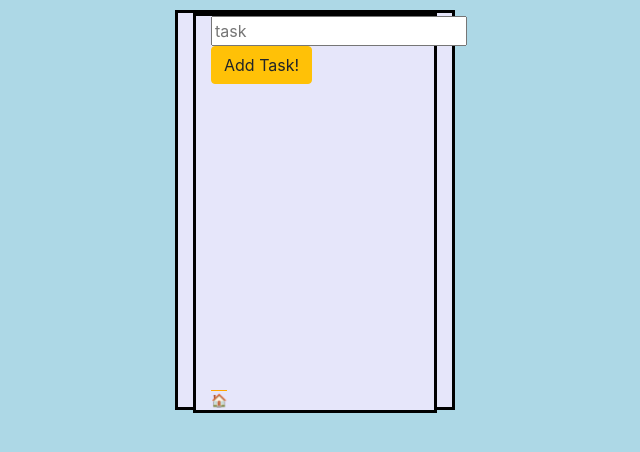
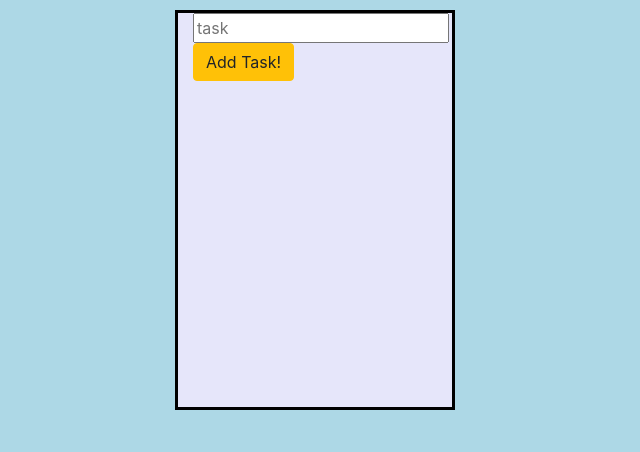
Before and after one commit to georuiz817/RetroPad, a React (Create React App) app in the folder client/my-app/: page /ToDoNew in a window 1280 px wide. Shown: the top 452 px of the page, without its empty margins (325-965 px from the left). Built offline with nearby package versions, Linux system fonts and the light colour scheme.

Commit message:
need to get dishnew to auto pop up once created instead of having to refresh apge

```diff
--- a/client/my-app/src/containers/ToDoContainer/ToDoIndex.js
+++ b/client/my-app/src/containers/ToDoContainer/ToDoIndex.js
@@ -1,7 +1,7 @@
 import React, { useState, useEffect} from 'react';
 import { Container, Row } from 'react-bootstrap';
 import Footer from '../../presentationals/Footer'
-import { Link } from 'react-router-dom';
+import ToDoNew from './ToDoNew'
 
 const ToDoIndex = () => {
 
@@ -18,8 +18,11 @@ const ToDoIndex = () => {
 
    return (
             <div  className="To-Do-list-screen">
+
               <Container>
-                <p id="memo-title">To Dos<span id="add"><Link to='ToDoNew'>+</Link></span></p>
+
+                <p id="memo-title">To Dos</p>
+                <ToDoNew />
                   <Row>
                     <ul>
                      {ToDos.map(toDo => <div className="mapClass" key={toDo.id}><ul><li>{toDo.task}</li></ul></div>)}
--- a/client/my-app/src/containers/ToDoContainer/ToDoNew.js
+++ b/client/my-app/src/containers/ToDoContainer/ToDoNew.js
@@ -1,7 +1,6 @@
 import React, { useState} from 'react';
-import { Container, } from 'react-bootstrap';
 import { useHistory } from 'react-router';
-import Footer from '../../presentationals/Footer'
+
 
 
 const ToDoNew = () => {
@@ -33,7 +32,7 @@ const ToDoNew = () => {
 
   return (
       <div>
-      <Container>
+
 
             <div>
                 <form className="form-bar" onSubmit={handleSubmit}>
@@ -42,8 +41,8 @@ const ToDoNew = () => {
                 </form>
 
             </div>
-            <Footer/>
-        </Container>
+
+
       </div>
         )
   }
--- a/client/my-app/src/presentationals/MainScreen.js
+++ b/client/my-app/src/presentationals/MainScreen.js
@@ -41,9 +41,11 @@ const MainScreen = () => {
                     </Col>
 
                     <Col>
+                    <Link to='ToDoIndex'>
                         <span role='img' aria-label='#'>✏️</span>
                         <br></br>
                         <span>To Do list</span>
+                    </Link>
                      </Col>
                 </Row>
 
```
